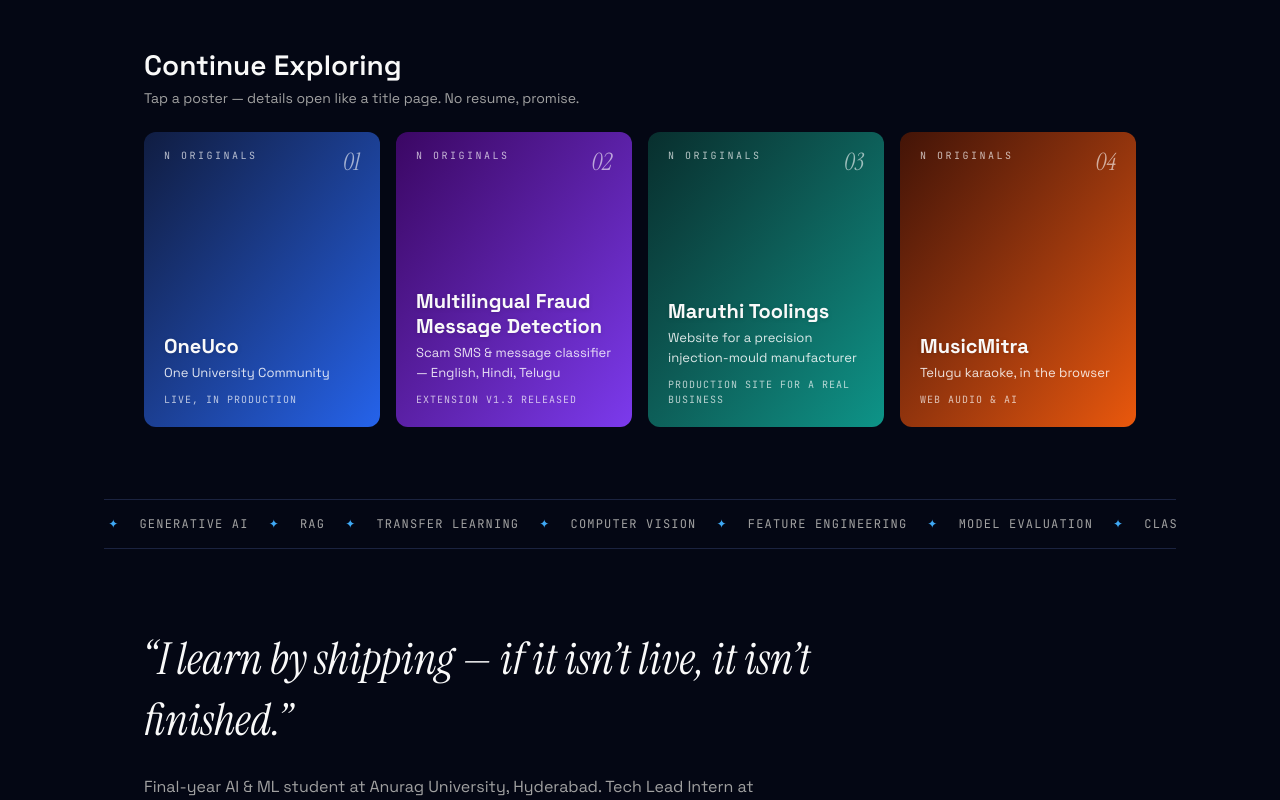
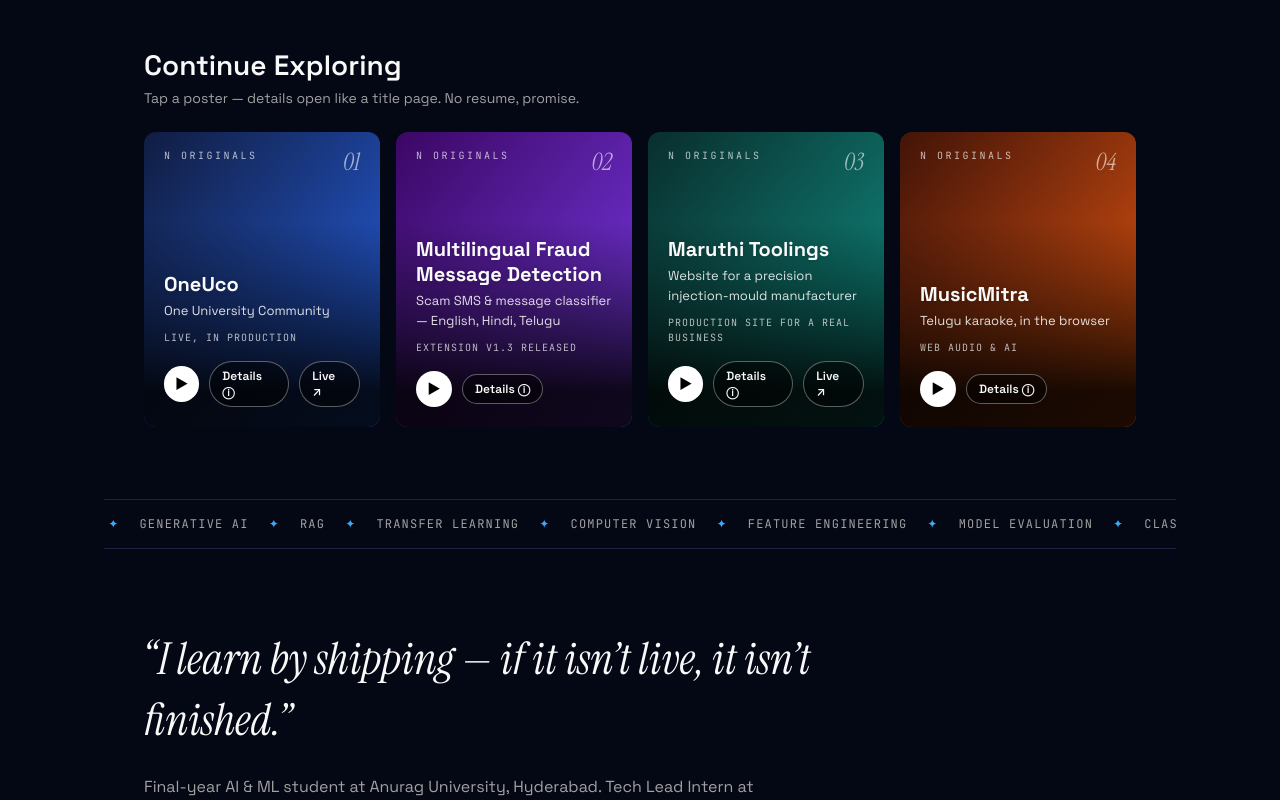
Before and after one commit to 7gnikhil/Portfolio, a React (Vite) app: page / in a window 1280 px wide. Shown: the part 720-1520 px from the top of the page. Built offline with nearby package versions, Linux system fonts and the light colour scheme.

Commit message:
Add Framer Motion: spring poster hovers, animated title modal, scroll-scrub hero

```diff
--- a/package.json
+++ b/package.json
@@ -11,6 +11,7 @@
   },
   "dependencies": {
     "@tailwindcss/vite": "^4.3.3",
+    "framer-motion": "^14.12.0",
     "lucide-react": "^1.33.0",
     "react": "^19.2.8",
     "react-dom": "^19.2.8",
--- a/src/components/Projects.tsx
+++ b/src/components/Projects.tsx
@@ -1,4 +1,5 @@
 import { useEffect, useState } from 'react';
+import { motion, AnimatePresence } from 'framer-motion';
 import { PROJECTS, type Project } from '../data/portfolioData';
 import { Reveal } from './Reveal';
 
@@ -26,21 +27,30 @@ export const Projects = () => {
       <Reveal delay={100}>
         <div className="mt-6 grid grid-cols-2 xl:grid-cols-4 gap-4">
           {PROJECTS.map((proj, i) => (
-            <button key={proj.id} onClick={() => setSel(i)} className={`poster relative text-left aspect-[16/10] xl:aspect-[4/5] rounded-xl overflow-hidden bg-gradient-to-br ${ART[i % 4]} p-5 flex flex-col justify-end w-full`}>
+            <motion.button key={proj.id} onClick={() => setSel(i)} whileHover={{ scale: 1.07, y: -6 }} whileTap={{ scale: 0.98 }} transition={{ type: 'spring', stiffness: 320, damping: 22 }} className={`poster relative text-left aspect-[16/10] xl:aspect-[4/5] rounded-xl overflow-hidden bg-gradient-to-br ${ART[i % 4]} p-5 flex flex-col justify-end w-full`}>
+              <span className="poster-shade absolute inset-0 pointer-events-none" />
               <span className="absolute top-4 left-5 font-mono-d text-[10px] uppercase tracking-[.25em] text-white/70">N Originals</span>
               <span className="absolute top-3.5 right-5 font-serif-d italic text-2xl text-white/60">{String(i + 1).padStart(2, '0')}</span>
-              <h3 className="text-xl font-bold leading-tight drop-shadow">{proj.title}</h3>
-              <p className="text-[13px] text-white/85 mt-1">{proj.subtitle}</p>
-              <p className="font-mono-d text-[10px] uppercase tracking-widest text-white/70 mt-2.5">{proj.statusText ?? proj.category}</p>
-            </button>
+              <span className="poster-title relative">
+                <h3 className="text-xl font-bold leading-tight drop-shadow">{proj.title}</h3>
+                <p className="text-[13px] text-white/85 mt-1">{proj.subtitle}</p>
+                <p className="font-mono-d text-[10px] uppercase tracking-widest text-white/70 mt-2.5">{proj.statusText ?? proj.category}</p>
+              </span>
+              <span className="poster-actions relative mt-4 flex items-center gap-2.5">
+                <span className="w-9 h-9 rounded-full bg-white text-black flex items-center justify-center text-sm font-bold">▶</span>
+                <span className="text-xs font-semibold bg-black/45 border border-white/35 rounded-full px-3 py-1.5">Details ⓘ</span>
+                {proj.liveUrl && <span className="text-xs font-semibold bg-black/45 border border-white/35 rounded-full px-3 py-1.5">Live ↗</span>}
+              </span>
+            </motion.button>
           ))}
         </div>
       </Reveal>
 
+      <AnimatePresence>
       {p && (
         <div className="fixed inset-0 z-[60] flex items-end sm:items-center justify-center p-0 sm:p-6">
-          <div className="fade-in absolute inset-0 bg-black/75 backdrop-blur-sm" onClick={() => setSel(null)} />
-          <div className="modal-in relative w-full max-w-2xl max-h-[88vh] overflow-y-auto rounded-t-2xl sm:rounded-2xl bg-[#0b1128] border rule">
+          <motion.div initial={{ opacity: 0 }} animate={{ opacity: 1 }} exit={{ opacity: 0 }} className="absolute inset-0 bg-black/75 backdrop-blur-sm" onClick={() => setSel(null)} />
+          <motion.div initial={{ opacity: 0, y: 46, scale: 0.97 }} animate={{ opacity: 1, y: 0, scale: 1 }} exit={{ opacity: 0, y: 30, scale: 0.98 }} transition={{ type: 'spring', stiffness: 300, damping: 28 }} className="relative w-full max-w-2xl max-h-[88vh] overflow-y-auto rounded-t-2xl sm:rounded-2xl bg-[#0b1128] border rule">
             <div className={`relative bg-gradient-to-br ${ART[sel! % 4]} px-7 pt-10 pb-8`}>
               <button onClick={() => setSel(null)} aria-label="Close" className="absolute top-4 right-4 w-9 h-9 rounded-full bg-black/55 text-white text-lg leading-none hover:bg-black/80 transition-colors">×</button>
               <p className="font-mono-d text-[10px] uppercase tracking-[.25em] text-white/75">N Originals · {p.year}</p>
@@ -58,9 +68,10 @@ export const Projects = () => {
               </ul>
               <p className="mt-6 font-mono-d text-[11px] uppercase tracking-wider text-neutral-500">{p.technologies.join('  ·  ')}</p>
             </div>
-          </div>
+          </motion.div>
         </div>
       )}
+      </AnimatePresence>
     </section>
   );
 };
--- a/src/components/Reveal.tsx
+++ b/src/components/Reveal.tsx
@@ -1,15 +1,14 @@
-import { useEffect, useRef, type ReactNode } from 'react';
+import { motion } from 'framer-motion';
+import type { ReactNode } from 'react';
 
-export const Reveal = ({ children, delay = 0, className = '' }: { children: ReactNode; delay?: number; className?: string }) => {
-  const ref = useRef<HTMLDivElement>(null);
-  useEffect(() => {
-    const el = ref.current;
-    if (!el) return;
-    const io = new IntersectionObserver(([e]) => {
-      if (e.isIntersecting) { el.classList.add('in'); io.disconnect(); }
-    }, { threshold: 0.12 });
-    io.observe(el);
-    return () => io.disconnect();
-  }, []);
-  return <div ref={ref} className={`reveal ${className}`} style={{ transitionDelay: `${delay}ms` }}>{children}</div>;
-};
+export const Reveal = ({ children, delay = 0, className = '' }: { children: ReactNode; delay?: number; className?: string }) => (
+  <motion.div
+    className={className}
+    initial={{ opacity: 0, y: 28 }}
+    whileInView={{ opacity: 1, y: 0 }}
+    viewport={{ once: true, margin: '-8% 0px' }}
+    transition={{ duration: 0.7, delay: delay / 1000, ease: [0.22, 1, 0.36, 1] }}
+  >
+    {children}
+  </motion.div>
+);
--- a/src/index.css
+++ b/src/index.css
@@ -44,3 +44,14 @@ body {
 .modal-in { animation: modalIn .32s cubic-bezier(.22,1,.36,1) both; }
 @keyframes fadeIn { from { opacity: 0; } to { opacity: 1; } }
 .fade-in { animation: fadeIn .25s ease both; }
+
+/* ---- Netflix-style poster hover: grow, lift, reveal quick actions ---- */
+.poster { position: relative; }
+.poster:hover { box-shadow: 0 30px 55px -16px rgba(0,0,0,.85), 0 0 0 1px rgba(255,255,255,.22); z-index: 5; }
+.poster .poster-shade { opacity: 0; transition: opacity .3s ease; background: linear-gradient(180deg, transparent 30%, rgba(0,0,0,.88) 88%); }
+.poster:hover .poster-shade { opacity: 1; }
+.poster .poster-actions { opacity: 0; transform: translateY(10px); transition: opacity .3s ease, transform .3s cubic-bezier(.22,1,.36,1); }
+.poster:hover .poster-actions { opacity: 1; transform: none; }
+.poster .poster-title { transition: transform .3s cubic-bezier(.22,1,.36,1); }
+.poster:hover .poster-title { transform: translateY(-2px); }
+@media (hover: none) { .poster:hover { transform: none; } .poster .poster-shade, .poster .poster-actions { opacity: 1; transform: none; } }
```
Also changed, not shown: src/components/Hero.tsx (+37 -25 lines), 1 other file (tests, documents, lock files or other folders).
